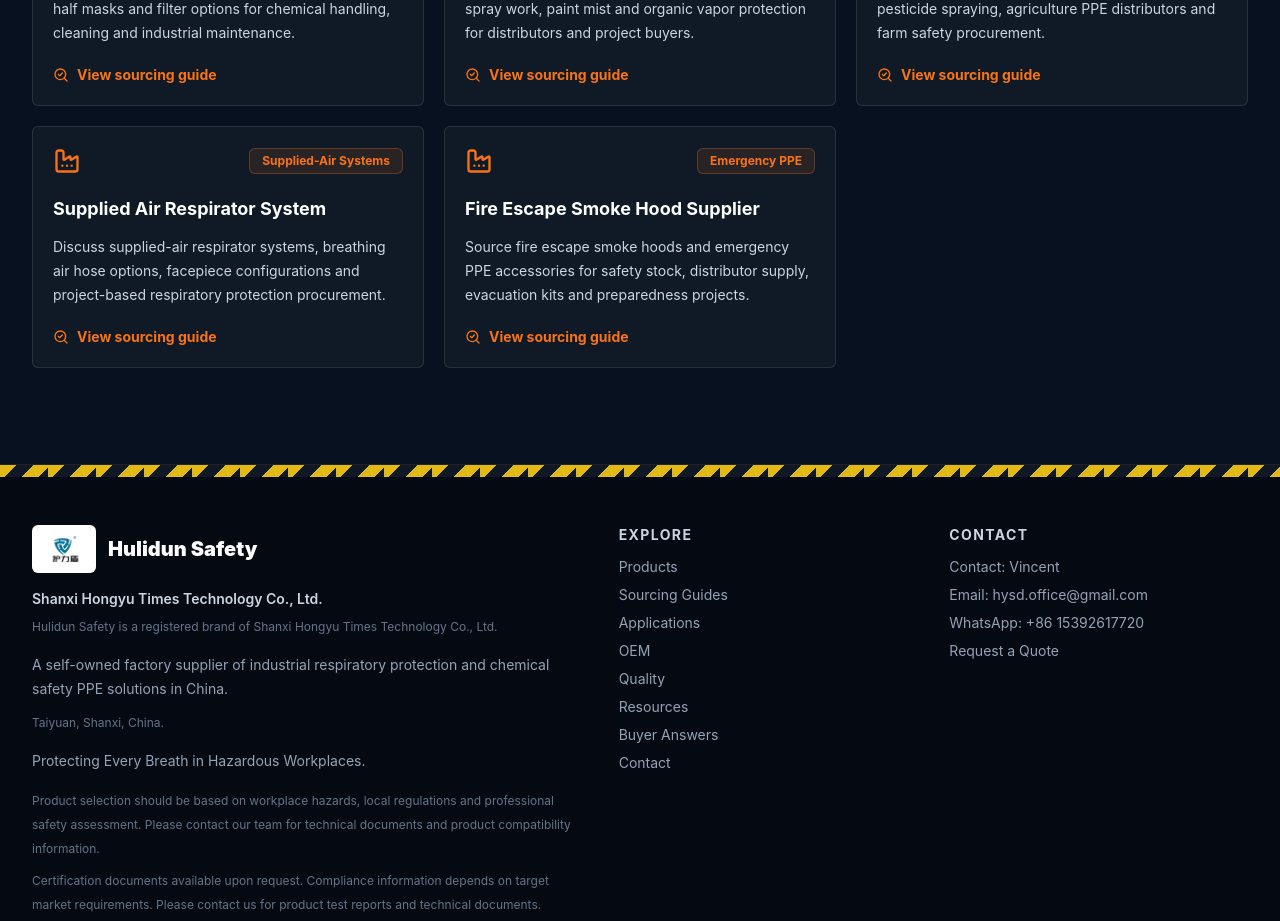
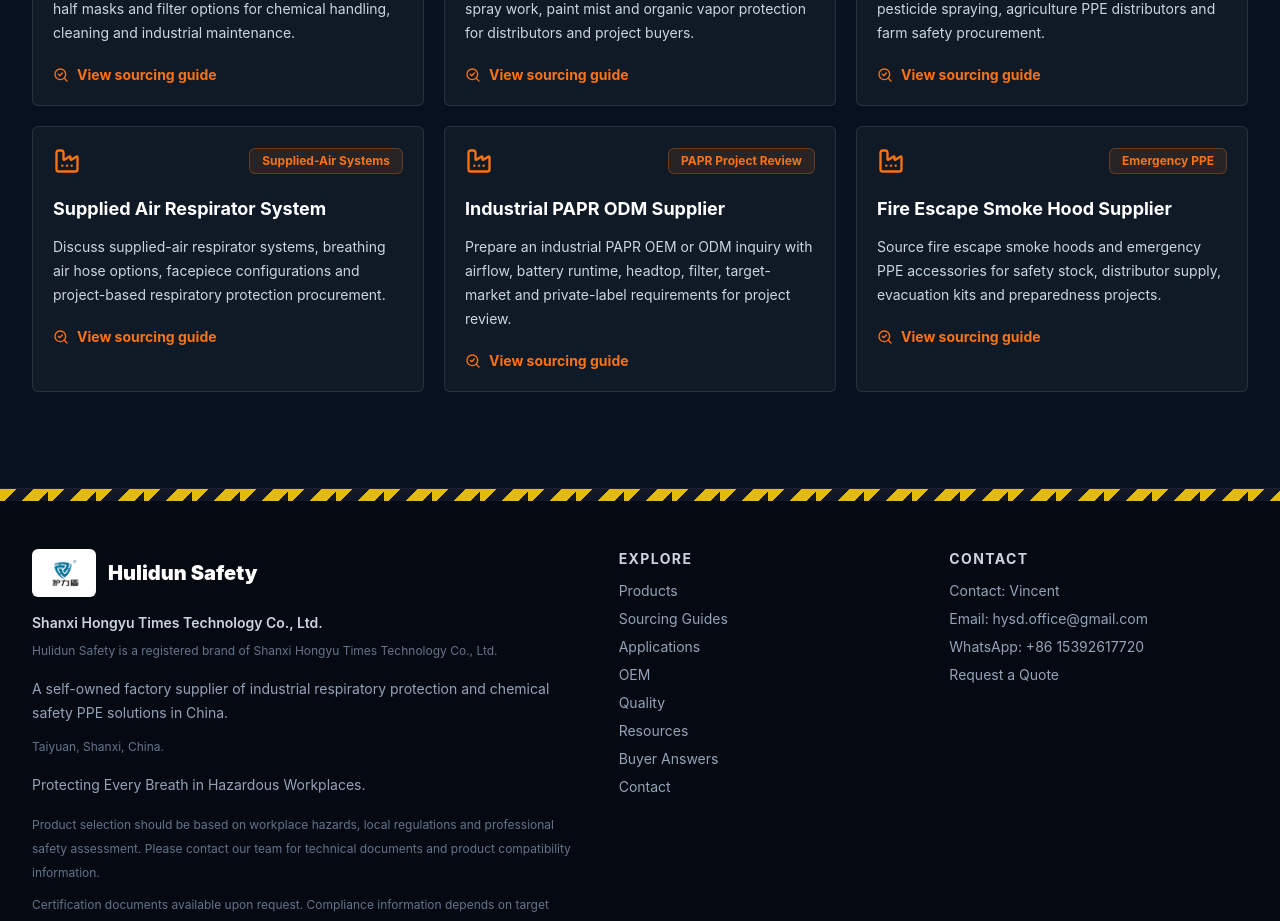
Before and after one commit to hysdoffice-ai/hulidun-safety, a Next.js app: page /industries in a window 1280 px wide. Shown: the part 900-1821 px from the top of the page. Built offline with nearby package versions, Linux system fonts and the light colour scheme; no server answers.

Commit message:
Improve SEO schemas and add PAPR sourcing guide

```diff
--- a/src/app/answers/page.tsx
+++ b/src/app/answers/page.tsx
@@ -180,6 +180,7 @@
           {[
             { label: "Product Catalog", href: "/products/" },
             { label: "Sourcing Guides", href: "/industries/" },
+            { label: "Industrial PAPR Project Review", href: "/industries/industrial-papr-odm-supplier/" },
             { label: "Buyer Resources", href: "/resources/" },
             { label: "Quality Documents", href: "/quality/" }
           ].map((item) => (
--- a/src/app/products/[slug]/page.tsx
+++ b/src/app/products/[slug]/page.tsx
@@ -115,28 +115,6 @@
     audience: {
       "@type": "BusinessAudience",
       audienceType: "Distributors, wholesalers, project buyers and OEM/ODM customers"
-    },
-    offers: {
-      "@type": "Offer",
-      url: `https://www.hulidun.com/products/${product.slug}/`,
-      availability: "https://schema.org/InStock",
-      itemCondition: "https://schema.org/NewCondition",
-      businessFunction: "https://purl.org/goodrelations/v1#Sell",
-      seller: {
-        "@type": "Organization",
-        name: companyName
-      },
-      eligibleQuantity: {
-        "@type": "QuantitativeValue",
-        minValue: 200,
-        unitText: "pcs"
-      },
-      deliveryLeadTime: {
-        "@type": "QuantitativeValue",
-        minValue: 5,
-        maxValue: 15,
-        unitText: "days"
-      }
     }
   };
 
--- a/src/app/sitemap.ts
+++ b/src/app/sitemap.ts
@@ -22,17 +22,14 @@
 ];
 
 export default function sitemap(): MetadataRoute.Sitemap {
-  const now = new Date();
   const routes = [
     ...staticRoutes.map((route) => ({
       url: `${baseUrl}${route}/`,
-      lastModified: now,
       changeFrequency: route === "" ? "weekly" : "monthly",
       priority: route === "" ? 1 : 0.8
     })),
     ...products.map((product) => ({
       url: `${baseUrl}/products/${product.slug}/`,
-      lastModified: now,
       changeFrequency: "monthly",
       priority: product.featured ? 0.9 : 0.7
     })),
@@ -43,19 +40,16 @@
     })),
     ...applications.map((application) => ({
       url: `${baseUrl}/applications/${application.slug}/`,
-      lastModified: now,
       changeFrequency: "monthly",
       priority: 0.75
     })),
     ...industryLandings.map((landing) => ({
       url: `${baseUrl}/industries/${landing.slug}/`,
-      lastModified: now,
       changeFrequency: "monthly",
       priority: 0.78
     })),
     ...resources.map((resource) => ({
       url: `${baseUrl}/resources/${resource.slug}/`,
-      lastModified: now,
       changeFrequency: "monthly",
       priority: 0.72
     }))
--- a/src/components/products/ProductCategoryLanding.tsx
+++ b/src/components/products/ProductCategoryLanding.tsx
@@ -39,11 +39,24 @@
       }))
     }
   };
+  const faqSchema = {
+    "@context": "https://schema.org",
+    "@type": "FAQPage",
+    mainEntity: landing.buyerQuestions.map((item) => ({
+      "@type": "Question",
+      name: item.question,
+      acceptedAnswer: {
+        "@type": "Answer",
+        text: item.answer
+      }
+    }))
+  };
 
   return (
     <>
       <script type="application/ld+json" dangerouslySetInnerHTML={{ __html: JSON.stringify(breadcrumbSchema) }} />
       <script type="application/ld+json" dangerouslySetInnerHTML={{ __html: JSON.stringify(collectionSchema) }} />
+      <script type="application/ld+json" dangerouslySetInnerHTML={{ __html: JSON.stringify(faqSchema) }} />
       <Section eyebrow={landing.eyebrow} title={landing.title} intro={landing.description} headingLevel="h1">
         <div className="rounded-md border border-orange/30 bg-orange/10 p-5 text-base leading-7 text-slate-200">
           <span className="font-black text-white">Quick answer: </span>{landing.buyerAnswer}
--- a/src/data/industries.ts
+++ b/src/data/industries.ts
@@ -286,6 +286,48 @@
     ]
   },
   {
+    slug: "industrial-papr-odm-supplier",
+    keyword: "Industrial PAPR ODM Supplier",
+    title: "Industrial PAPR ODM Supplier Project Review Guide",
+    metaDescription:
+      "Prepare an industrial PAPR OEM or ODM inquiry with airflow, battery runtime, headtop, filter, target-market and private-label requirements for project review.",
+    eyebrow: "PAPR Project Review",
+    summary:
+      "Hulidun Safety reviews powered air-purifying respirator inquiries project by project. Buyers should define the complete system, intended hazard and target-market requirements before availability, configuration, documentation or OEM scope can be confirmed.",
+    buyerIntent: ["Industrial PAPR sourcing", "OEM/ODM project review", "Powered-air respirator inquiry", "Private-label packaging"],
+    recommendedCategories: ["Supplied-Air & SCBA Systems", "Full Face Respirators", "Filters & Cartridges"],
+    recommendedProductSlugs: [
+      "breathing-air-hose-black-white-breathing-air-hose",
+      "positive-pressure-scba-positive-pressure-air-breathing-apparatus",
+      "mf19-full-face-respirator"
+    ],
+    applications: ["Industrial coating", "Grinding and particulate work", "Chemical handling", "Long-duration respiratory tasks"],
+    hazards: ["Particles", "Paint mist", "Selected vapor when properly configured", "Heat and worker workload"],
+    procurementNotes: [
+      "Specify the required headtop or facepiece, blower airflow, battery runtime, charging system and filter class.",
+      "Share the intended hazard, workplace conditions, target market, applicable standards and required technical documents.",
+      "Branding, labels, manuals and packaging can be reviewed only after the component configuration and compliance scope are confirmed.",
+      "The products shown below are adjacent respiratory-protection references, not a claim that they form a complete PAPR kit."
+    ],
+    faqs: [
+      {
+        question: "Does Hulidun Safety list a standard off-the-shelf PAPR kit?",
+        answer:
+          "The current public catalog focuses on reusable respirators, filters, supplied-air and SCBA-related products. PAPR inquiries are reviewed project by project, and exact availability and specifications must be confirmed before ordering."
+      },
+      {
+        question: "What information is needed for an industrial PAPR inquiry?",
+        answer:
+          "Provide the hazard, intended standards, headtop or facepiece type, required airflow, battery runtime, filter class, quantity, target market and OEM packaging requirements."
+      },
+      {
+        question: "Can PAPR OEM or ODM packaging be discussed?",
+        answer:
+          "Branding, labels, manuals and packaging can be discussed after the component and compliance review. OEM packaging does not automatically provide product certification for a target market."
+      }
+    ]
+  },
+  {
     slug: "fire-escape-smoke-hood-supplier",
     keyword: "Fire Escape Smoke Hood Supplier",
     title: "Fire Escape Smoke Hood Supplier for Emergency PPE Programs",
```
Also changed, not shown: public/llms.txt.
